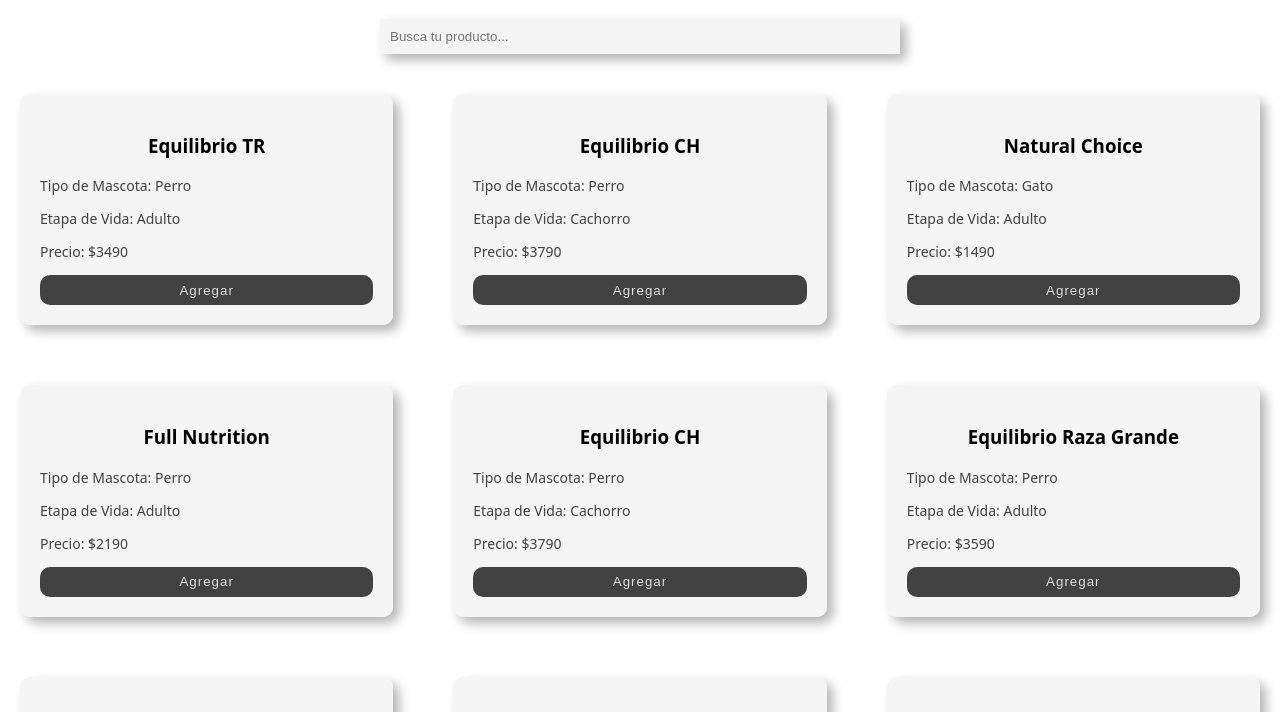
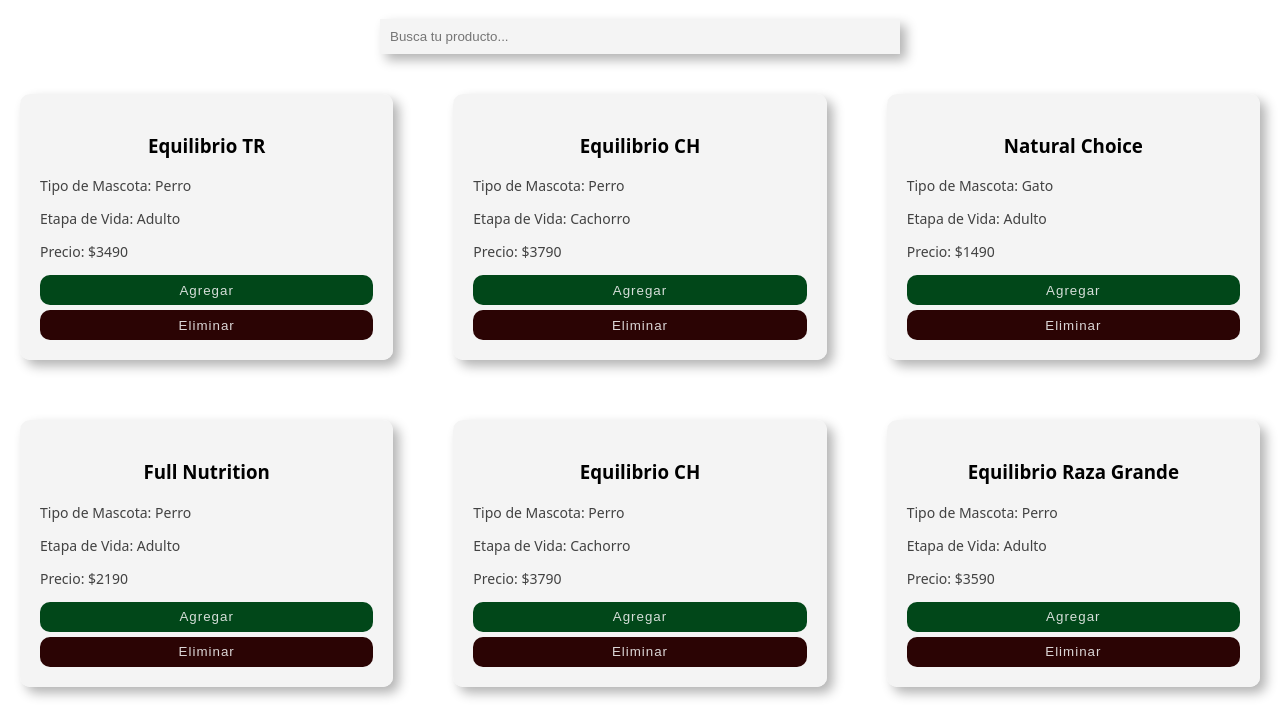
Before and after one commit to barbatjuan/entregaFinalBarbat, a plain HTML site: page index.html in a window 1280 px wide. Shown: the part 67-779 px from the top of the page. Drawn offline with Linux system fonts and the light colour scheme.

Commit message:
eliminar producto

```diff
--- a/assets/JS/index.js
+++ b/assets/JS/index.js
@@ -43,11 +43,11 @@ document.addEventListener('DOMContentLoaded', function () {
         <p>Etapa de Vida: ${prod.etapaVida}</p>
         <p>Precio: $${prod.precio}</p>
         <button class="agregar-btn" data-id="${prod.id}">Agregar</button>
+        <button class="eliminar-btn" data-id="${prod.id}">Eliminar</button>
       `;
       productosContainer.appendChild(productoDiv);
     });
   }
-
   renderizarProductos();
 
   // evento busqueda
@@ -59,7 +59,7 @@ document.addEventListener('DOMContentLoaded', function () {
     renderizarProductos(productosFiltrados);
   });
 
-  // gregar productos al carrito
+  // agregar productos al carrito
   productosContainer.addEventListener('click', (event) => {
     if (event.target && event.target.classList.contains('agregar-btn')) {
       let productoId = parseInt(event.target.getAttribute('data-id'), 10);
@@ -71,16 +71,20 @@ document.addEventListener('DOMContentLoaded', function () {
         localStorage.setItem('carrito', JSON.stringify(carrito));
       }
     }
+
+    // eliminar producto del carrito de a uno
+    if (event.target && event.target.classList.contains('eliminar-btn')) {
+      let productoId = parseInt(event.target.getAttribute('data-id'), 10);
+      let carrito = JSON.parse(localStorage.getItem('carrito')) || [];
+
+      // Encuentra el índice del primer producto con el id correspondiente
+      let index = carrito.findIndex(prod => prod.id === productoId);
+
+      if (index !== -1) {
+        // Elimina solo el producto en el índice encontrado
+        carrito.splice(index, 1);
+        localStorage.setItem('carrito', JSON.stringify(carrito));
+      }
+    }
   });
-
-  const ahora = new Date();
-  const hora = ahora.getHours();
-
-  if (hora < 12) {
-    console.log("Hola! espero que tengas un buen día");
-  } else if (hora < 18) {
-    console.log("Hola! espero que tu día esté siendo genial");
-  } else {
-    console.log("Hola! espero que hayas tenido un buen día");
-  }
 });
--- a/assets/styles/styles.css
+++ b/assets/styles/styles.css
@@ -39,7 +39,21 @@ h3 {
   display: flex;
   justify-content: center;
   align-items: center;
-  background-color: #424242;
+  background-color: #014719;
+  color: #f3f3f3e1;
+  border-radius: 10px;
+  border-width: 0px;
+  margin-bottom: 5px;
+}
+
+.eliminar-btn {
+  letter-spacing: 1px;
+  width: 100%;
+  height: 30px;
+  display: flex;
+  justify-content: center;
+  align-items: center;
+  background-color: #2b0404;
   color: #f3f3f3e1;
   border-radius: 10px;
   border-width: 0px;
```
